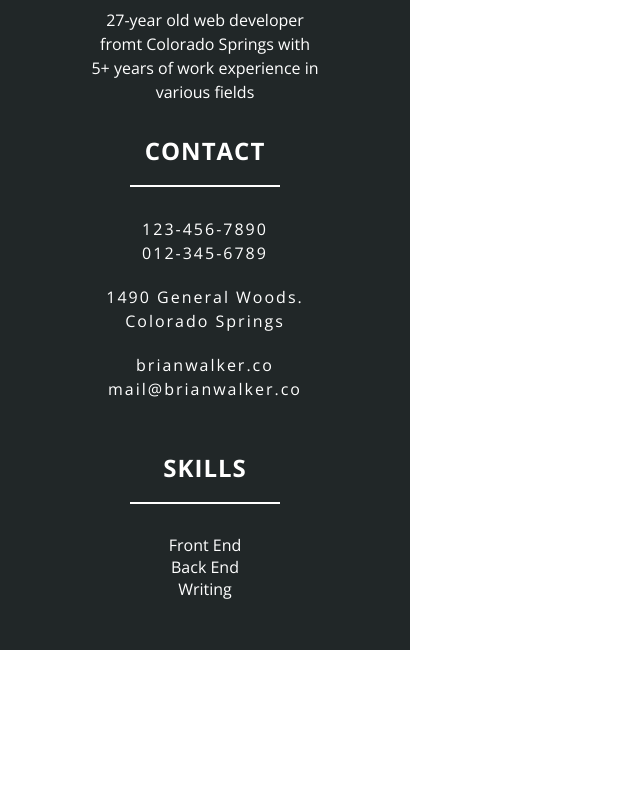
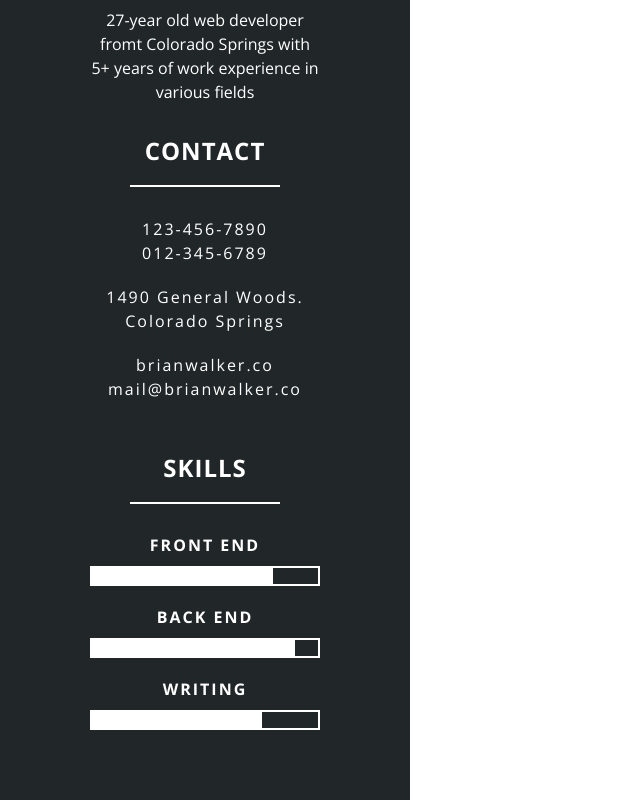
Before and after one commit to rubensbatista98/teste-b2w-marketplace, a React (Create React App) app: page / in a window 1280 px wide. Shown: the part 581-1381 px from the top of the page, without its empty margins (0-640 px from the left). Before the commit the page ends 1231 px from the top, so only its background shows below. Built offline with nearby package versions, Linux system fonts and the light colour scheme.

Commit message:
Estilizada a seção de skills. Refatorei o código, separando cada seção da barra lateral em um componente, sinceramente não sei se foi a melhor escolha, mas acabei fazendo para deixa os arquivos mais limpos.

```diff
--- a/src/App.js
+++ b/src/App.js
@@ -6,7 +6,6 @@ import "./App.scss";
 
 const App = () => {
   const infos = {
-    // image: "https://via.placeholder.com/300",
     image:
       "https://github.com/b2w-marketplace/code-challenge/blob/master/files/avatar-dev.png",
     name: "Brian Walker",
--- /dev/null
+++ b/src/components/ContactInfo/index.js
@@ -0,0 +1,26 @@
+import React from "react";
+
+import "./style.scss";
+
+const ContactInfo = ({ contact }) => (
+  <section className="contact-info">
+    <h2 className="title">Contact</h2>
+    <address>
+      <div className="row">
+        <p>{contact?.tel}</p>
+        <p>{contact?.cel}</p>
+      </div>
+
+      <div className="row">
+        <p>{contact?.address}</p>
+      </div>
+
+      <div className="row">
+        <p>{contact?.website}</p>
+        <p>{contact?.mail}</p>
+      </div>
+    </address>
+  </section>
+);
+
+export default ContactInfo;
--- /dev/null
+++ b/src/components/ContactInfo/style.scss
@@ -0,0 +1,10 @@
+.contact-info {
+  & > address {
+    & > .row {
+      font-style: normal;
+      letter-spacing: 2px;
+      line-height: 1.5;
+      margin-bottom: 20px;
+    }
+  }
+}
--- /dev/null
+++ b/src/components/ProfileInfo/index.js
@@ -0,0 +1,12 @@
+import React from "react";
+
+import "./style.scss";
+
+const ProfileInfo = ({ description }) => (
+  <section className="profile-info">
+    <h2 className="title">Profile</h2>
+    <p className="description">{description}</p>
+  </section>
+);
+
+export default ProfileInfo;
--- /dev/null
+++ b/src/components/ProfileInfo/style.scss
@@ -0,0 +1,6 @@
+.profile-info {
+  & > .description {
+    font-size: 1rem;
+    line-height: 1.5;
+  }
+}
--- a/src/components/SidebarInfos/index.js
+++ b/src/components/SidebarInfos/index.js
@@ -1,44 +1,18 @@
 import React from "react";
+
+import ProfileInfo from "../ProfileInfo";
+import ContactInfo from "../ContactInfo";
+import SkillsInfo from "../SkillsInfo";
 
 import "./style.scss";
 
 const SidebarInfos = ({ userInfo }) => (
   <section className="sidebar-infos">
-    <h2 className="title">Profile</h2>
+    <ProfileInfo description={userInfo.description} />
 
-    <p className="description">{userInfo?.description}</p>
+    <ContactInfo contact={userInfo.contact} />
 
-    <h2 className="title">Contact</h2>
-
-    <address>
-      <div className="row">
-        <p>{userInfo?.contact?.tel}</p>
-        <p>{userInfo?.contact?.cel}</p>
-      </div>
-
-      <div className="row">
-        <p>{userInfo?.contact?.address}</p>
-      </div>
-
-      <div className="row">
-        <p>{userInfo?.contact?.website}</p>
-        <p>{userInfo?.contact?.mail}</p>
-      </div>
-    </address>
-
-    <h2 className="title">Skills</h2>
-
-    {userInfo?.skills.map((skill, index) => (
-      <div className="skill" key={index} aria-label="skill">
-        <p>{skill.name}</p>
-
-        <span
-          aria-label="Percentage Bar"
-          aria-valuenow={skill.value.split("%")[0]}
-          data-value={skill.value}
-        ></span>
-      </div>
-    ))}
+    <SkillsInfo skills={userInfo.skills} />
   </section>
 );
 
--- a/src/components/SidebarInfos/style.scss
+++ b/src/components/SidebarInfos/style.scss
@@ -6,7 +6,7 @@ $spacing-very-big: 90px;
 .sidebar-infos {
   padding: $spacing-big $spacing-very-big;
 
-  & > .title {
+  & .title {
     font-size: 1.5rem;
     text-transform: uppercase;
     letter-spacing: 1px;
@@ -26,20 +26,11 @@ $spacing-very-big: 90px;
     }
   }
 
-  & > .description {
-    font-size: 1rem;
-    line-height: 1.5;
-    margin-bottom: $spacing-medium;
+  & > .profile-info {
+    margin-bottom: 30px;
   }
 
-  & > address {
-    margin-bottom: $spacing-big;
-
-    & > .row {
-      font-style: normal;
-      letter-spacing: 2px;
-      line-height: 1.5;
-      margin-bottom: $spacing-small;
-    }
+  & > .contact-info {
+    margin-bottom: 50px;
   }
 }
--- /dev/null
+++ b/src/components/SkillsInfo/index.js
@@ -0,0 +1,26 @@
+import React from "react";
+
+import "./style.scss";
+
+const SkillsInfo = ({ skills }) => (
+  <section className="skills-info">
+    <h2 className="title">Skills</h2>
+
+    {skills.map((skill, index) => (
+      <div className="skill" key={index} aria-label="skill">
+        <p className="name">{skill.name}</p>
+
+        <div
+          className="percentage-bar"
+          role="progressbar"
+          aria-label="percentage bar"
+          aria-valuenow={skill.value.split("%")[0]}
+        >
+          <span className="percentage" style={{ width: skill.value }}></span>
+        </div>
+      </div>
+    ))}
+  </section>
+);
+
+export default SkillsInfo;
--- /dev/null
+++ b/src/components/SkillsInfo/style.scss
@@ -0,0 +1,27 @@
+.skills-info {
+  & > .skill {
+    margin-bottom: 20px;
+
+    & > .name {
+      text-transform: uppercase;
+      letter-spacing: 2px;
+      font-weight: bold;
+      margin-bottom: 10px;
+    }
+
+    & > .percentage-bar {
+      height: 20px;
+      border: 2px solid #ffffff;
+      position: relative;
+
+      & > .percentage {
+        display: inline-block;
+        position: absolute;
+        left: 0;
+        top: 0;
+        bottom: 0;
+        background-color: #ffffff;
+      }
+    }
+  }
+}
```
